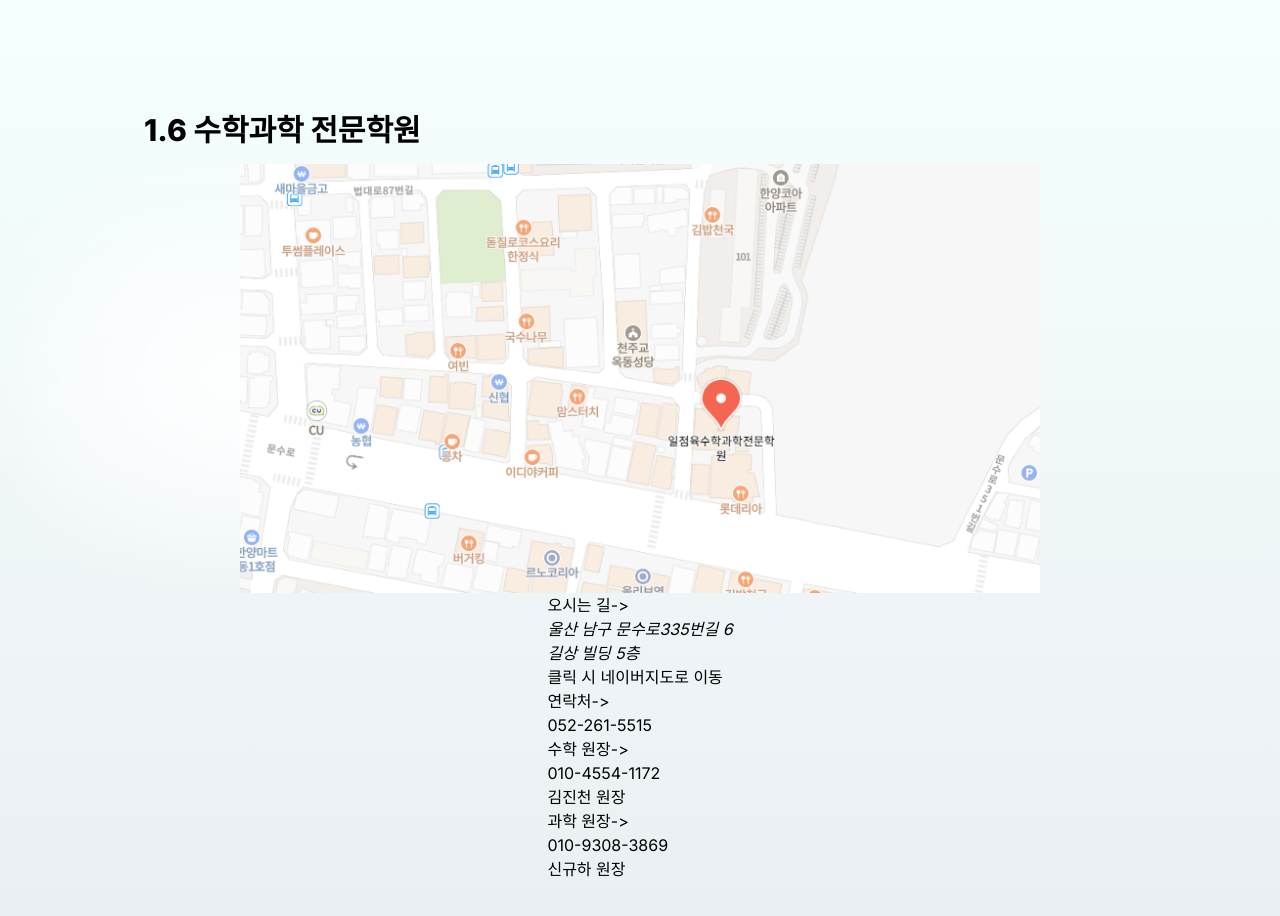
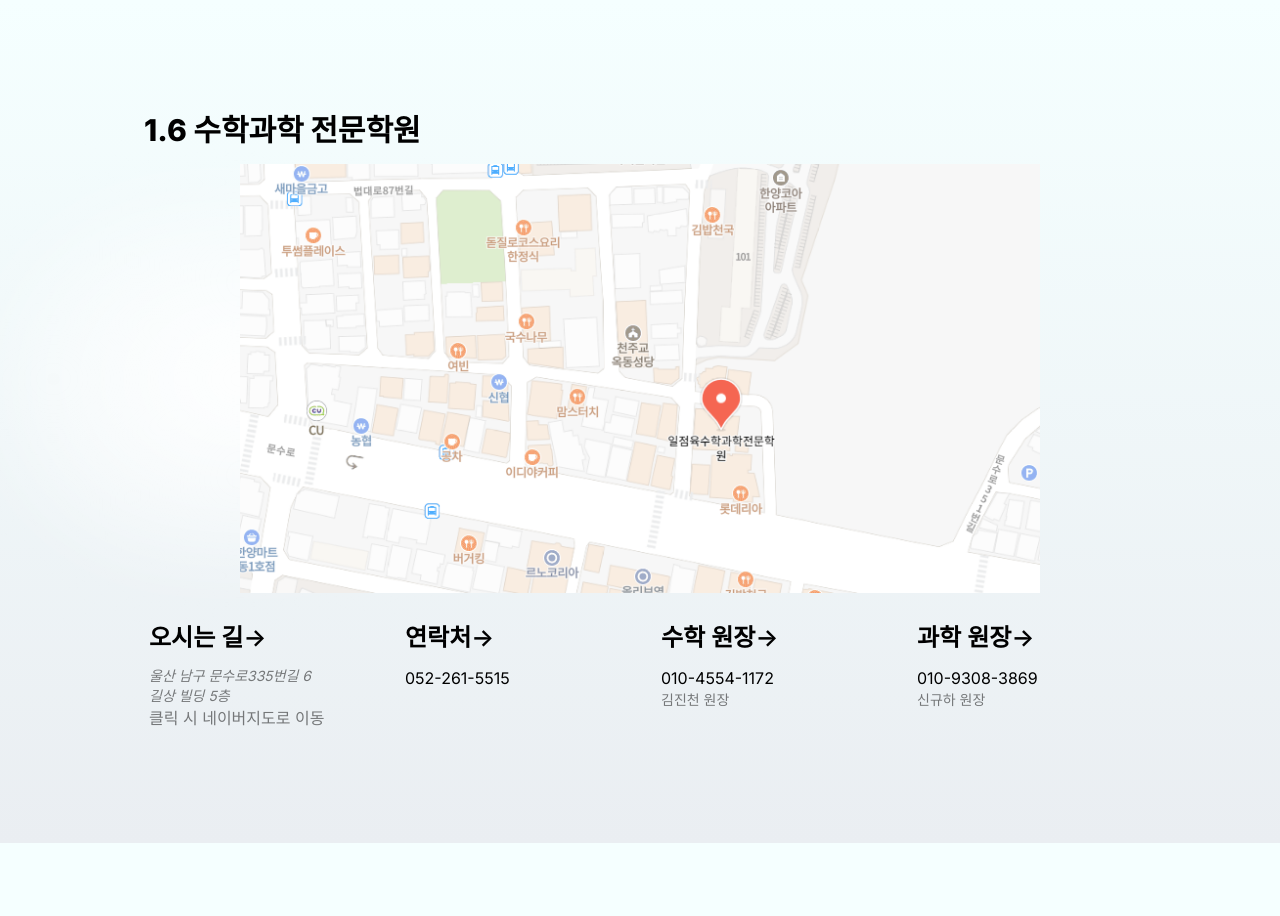
Before and after one commit to suhong99/1.6math, a Next.js app: page / in a window 1280 px wide. Shown: the top 916 px of the page. After the commit the page ends 843 px from the top, so only its background shows below. Built offline with nearby package versions, Linux system fonts and the light colour scheme.

Commit message:
feature폴더도 tailwind 적용

```diff
--- a/tailwind.config.ts
+++ b/tailwind.config.ts
@@ -1,17 +1,18 @@
-import type { Config } from "tailwindcss";
+import type { Config } from 'tailwindcss';
 
 const config: Config = {
   content: [
-    "./src/pages/**/*.{js,ts,jsx,tsx,mdx}",
-    "./src/components/**/*.{js,ts,jsx,tsx,mdx}",
-    "./src/app/**/*.{js,ts,jsx,tsx,mdx}",
+    './src/pages/**/*.{js,ts,jsx,tsx,mdx}',
+    './src/components/**/*.{js,ts,jsx,tsx,mdx}',
+    './src/app/**/*.{js,ts,jsx,tsx,mdx}',
+    './src/feature/**/*.{js,ts,jsx,tsx,mdx}',
   ],
   theme: {
     extend: {
       backgroundImage: {
-        "gradient-radial": "radial-gradient(var(--tw-gradient-stops))",
-        "gradient-conic":
-          "conic-gradient(from 180deg at 50% 50%, var(--tw-gradient-stops))",
+        'gradient-radial': 'radial-gradient(var(--tw-gradient-stops))',
+        'gradient-conic':
+          'conic-gradient(from 180deg at 50% 50%, var(--tw-gradient-stops))',
       },
     },
   },
```
